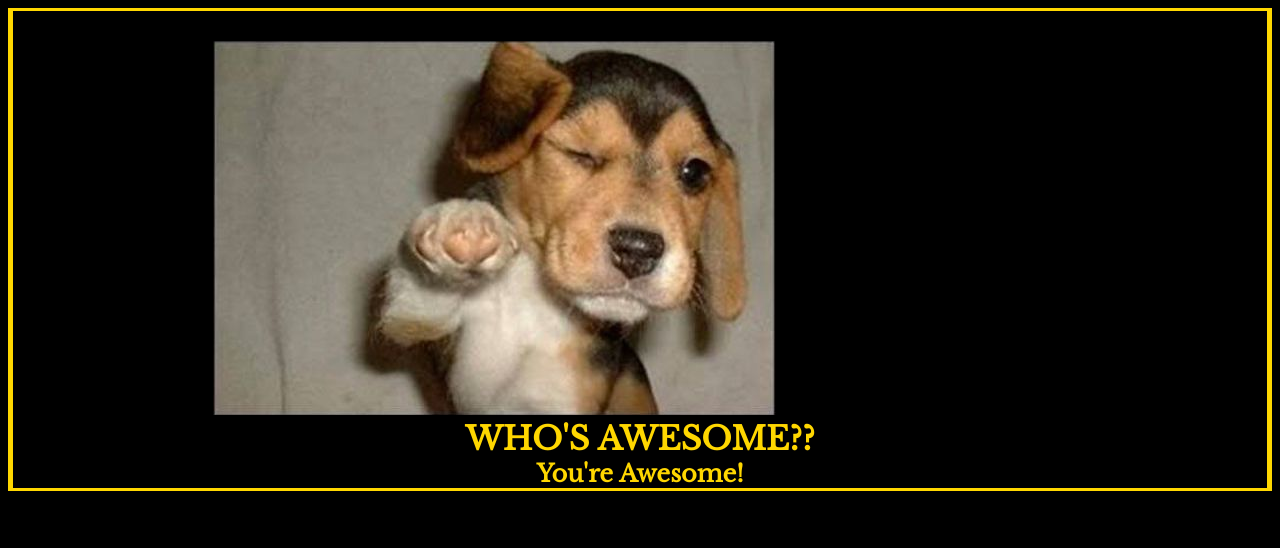
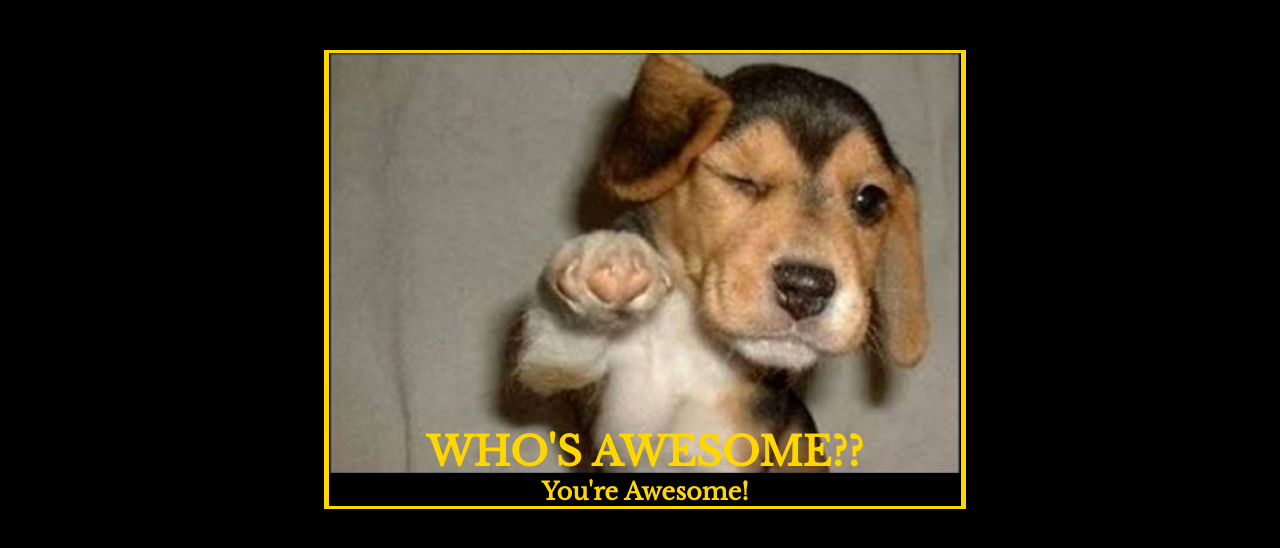
Before and after one commit to ViniciusMFernandes/html-motivationalMeme, a plain HTML site: page index.html in a window 1280 px wide. Drawn offline with nearby package versions, Linux system fonts and the light colour scheme.

Commit message:
Update style.css
Change CSS styles

```diff
--- a/style.css
+++ b/style.css
@@ -6,11 +6,14 @@ html{
 #meme{
    border: solid gold;
    border-width: 3px 5px;
-   margin: 0px;
+   margin: 50px;
+   width: 50%;
+   margin-left: 25%;
 }
 h1{
     text-transform: uppercase;
     color: gold;
+    font-size: 30pt;
     text-align: center;
     margin: 0px;
     margin-top: -50px;
@@ -22,8 +25,5 @@ h2{
     margin: 0px;
 }
 #puppy{
-    margin-top: 30px;
-    margin-left: 200px;
-    padding-bottom: 50px;
-
+    width: 100%;
 }
```
